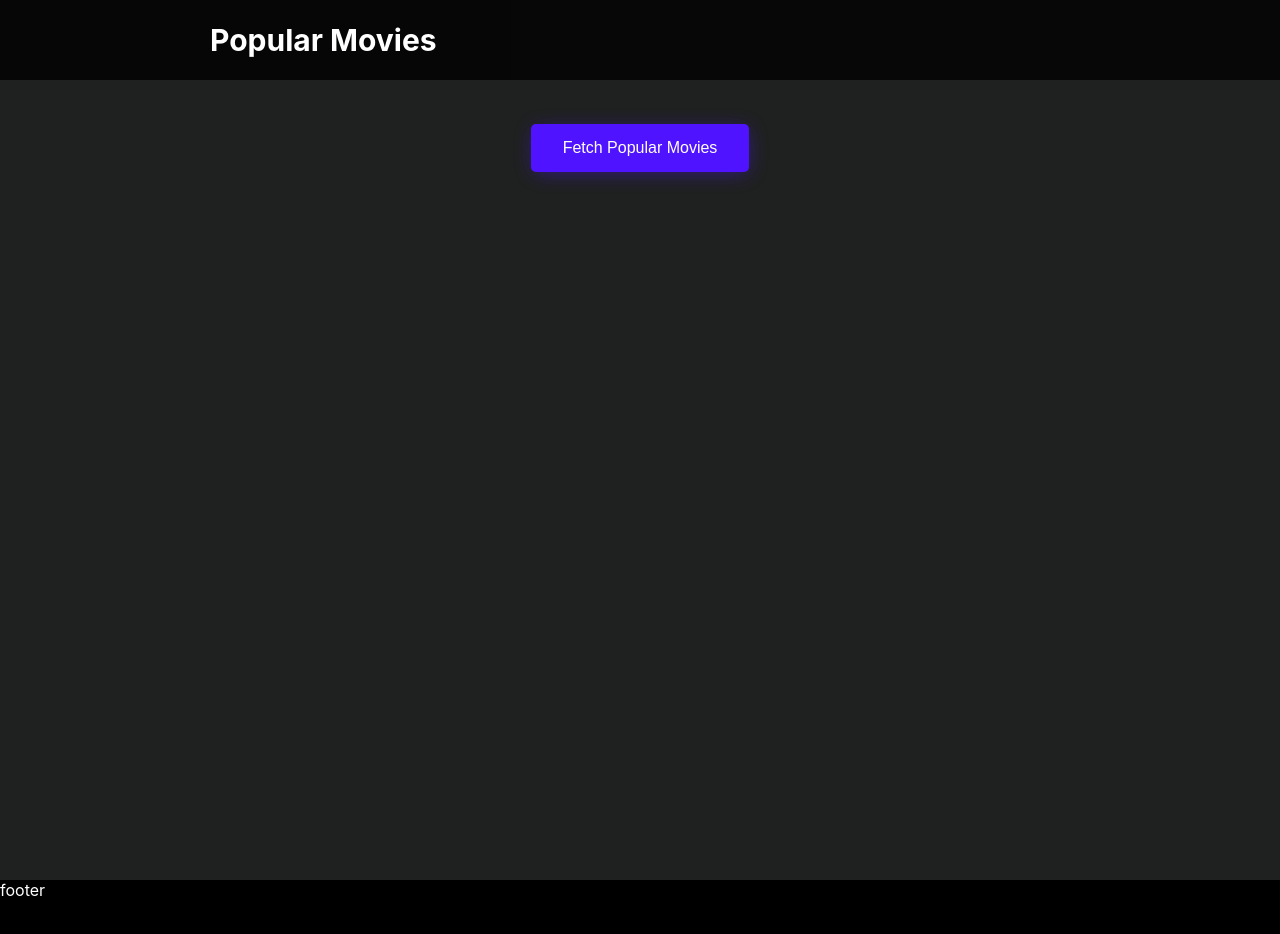
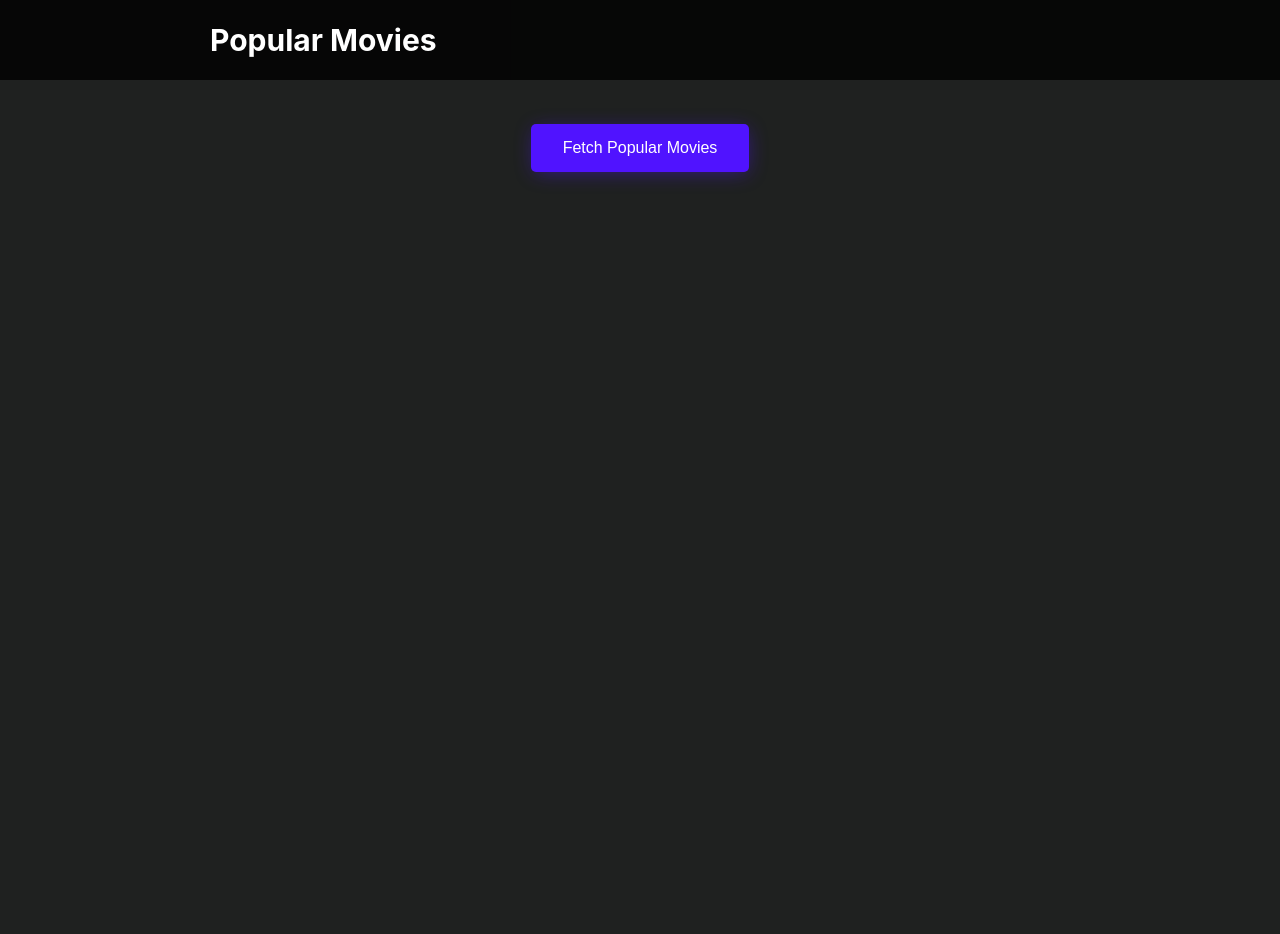
Before and after one commit to jeppan875/popularMovies, a React (Create React App) app in the folder app/: page /home in a window 1280 px wide. Shown: the top 934 px of the page. Built offline with nearby package versions, Linux system fonts and the light colour scheme.

Commit message:
remove footer

```diff
--- a/app/src/Router.tsx
+++ b/app/src/Router.tsx
@@ -1,8 +1,7 @@
 import React from 'react';
 import { Route, Switch, BrowserRouter, Redirect } from 'react-router-dom';
 import Home from './pages/Home';
-import Footer from './components/Footer';
-import Header, { HEADER_HEIGHT } from './components/Header';
+import Header from './components/Header';
 
 export default function Router() {
   return (
@@ -41,7 +40,7 @@ function AppLayout() {
           </Switch>
         </div>
       </div>
-      <Footer />
+      <div style={{ height: 40 }} />
     </div>
   );
 }
--- a/app/src/components/Footer/index.tsx
+++ /dev/null
@@ -1,23 +0,0 @@
-import React from 'react';
-
-const FOOTER_HEIGHT = '80px';
-
-function Footer() {
-  return (
-    <footer
-      style={{
-        width: '100%',
-        height: FOOTER_HEIGHT,
-        backgroundColor: 'black',
-      }}>
-      <p
-        style={{
-          color: 'white',
-        }}>
-        footer
-      </p>
-    </footer>
-  );
-}
-
-export default Footer;
--- a/app/src/components/Header/index.tsx
+++ b/app/src/components/Header/index.tsx
@@ -1,7 +1,5 @@
 import React from 'react';
 import styles from './styles.module.css';
-
-export const HEADER_HEIGHT = '80px';
 
 function Header() {
   return (
--- a/app/src/pages/Home/index.tsx
+++ b/app/src/pages/Home/index.tsx
@@ -19,6 +19,7 @@ function Home() {
     },
   );
 
+  const nextPage = data?.popularMovies.nextPage || 1;
   return (
     <Fetching loading={loading} error={error}>
       <div
@@ -28,6 +29,7 @@ function Home() {
         {data?.popularMovies.movies.map((m, index) => (
           <MovieCard key={m.id} movie={m} index={index} />
         ))}
+        {nextPage <= 5 && (
           <div
             style={{
               display: 'flex',
@@ -47,7 +49,7 @@ function Home() {
                   fetchMore({
                     query: POPULAR_MOVIES,
                     variables: {
-                    page: data?.popularMovies.nextPage,
+                      page: nextPage,
                     },
                   }).then(() => {
                     setFetchmoreLoading(false);
@@ -56,6 +58,7 @@ function Home() {
               }}
             />
           </div>
+        )}
       </div>
     </Fetching>
   );
```
Lines whose indentation alone changed are shown as unchanged.
